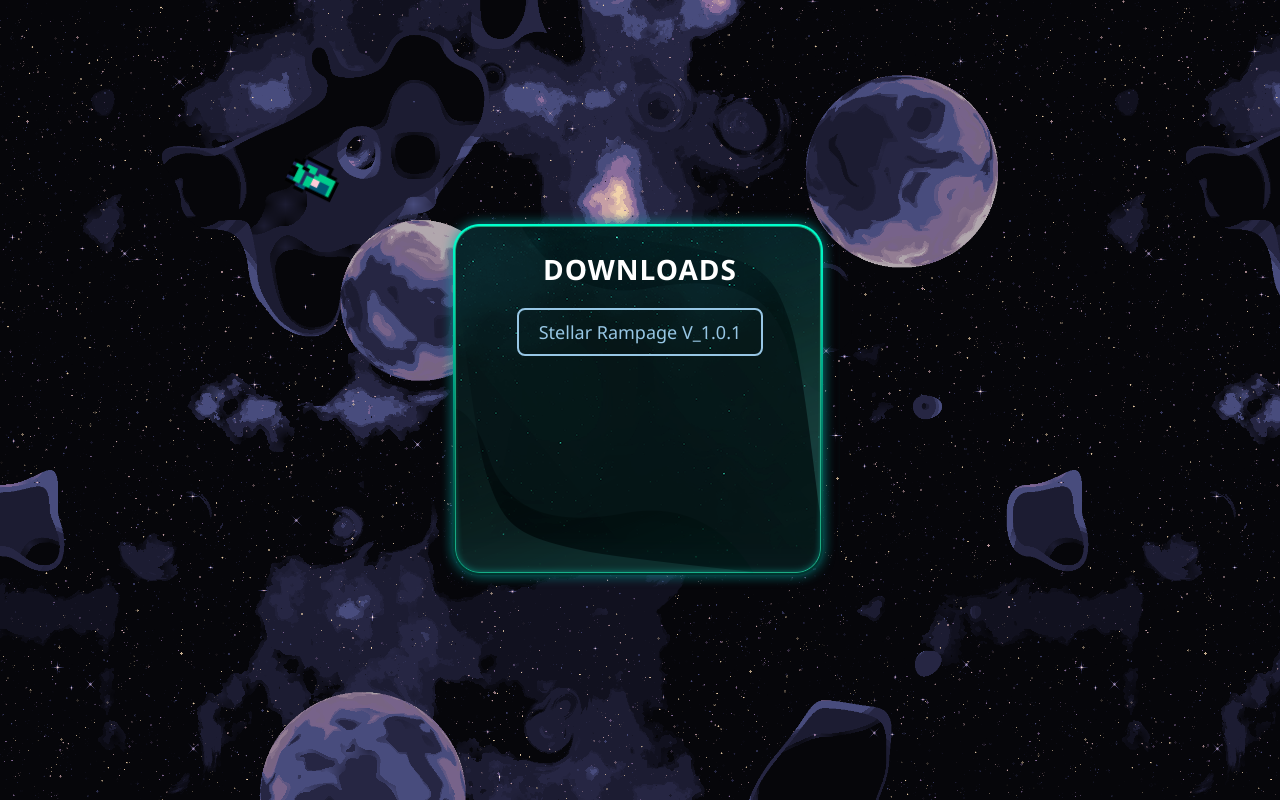
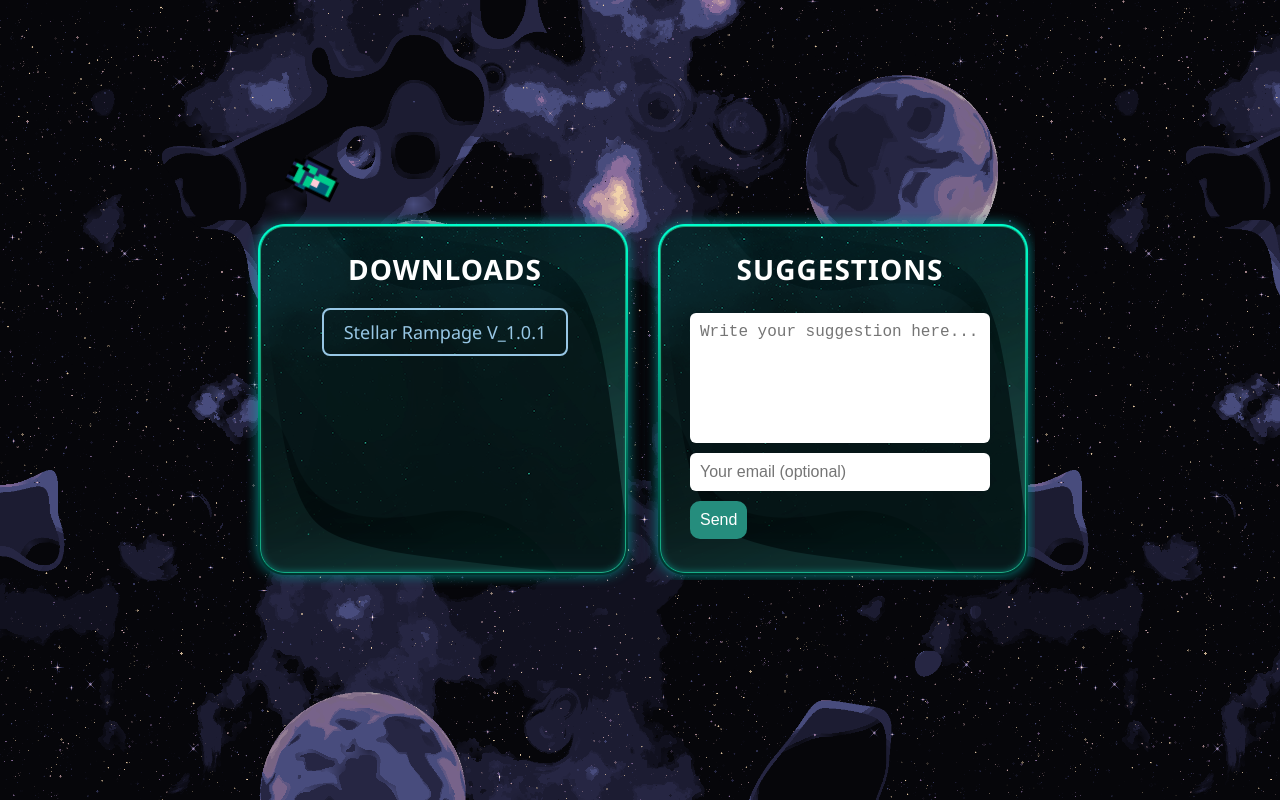
Before and after one commit to NBClarkeRIT/stellar-rampage, a plain HTML site: page index.html in a window 1280 px wide. Drawn offline with Linux system fonts and the light colour scheme.

Commit message:
Added forms

```diff
--- a/Style.css
+++ b/Style.css
@@ -23,6 +23,10 @@
     }
 }
 
+.main{
+  display: flex;
+
+}
 body {
   background-color: #0e0e10;
   color: white;
@@ -38,7 +42,23 @@
   overflow-x: hidden;
 }
 
-.main {
+.suggestions{
+  background-image: url(Images/Card\ X3.png);
+  display: flex;
+  height: 370px;
+  width: 390px ;
+  flex-direction: column;
+  align-items: center;
+  gap: 20px;
+  padding: 40px;
+  border-radius: 12px;
+  color: white;
+  max-width: 420px;
+  box-sizing: border-box;
+  overflow: hidden;
+}
+
+.zipBox {
   background-image: url(Images/Card\ X3.png);
   display: flex;
   height: 300px;
@@ -54,6 +74,47 @@
   margin: 0;
   font-size: 28px;
   letter-spacing: 1px;
+}
+
+
+.suggestions textarea,
+.suggestions input[type="email"] {
+  padding: 10px;
+  margin-top: 5px;
+  border-radius: 6px;
+  border: none;
+  font-size: 16px;
+  width: 100%;
+  min-width: 300px;
+  max-width: 300px;
+  box-sizing: border-box;
+  resize: none;
+}
+
+.suggestions textarea
+{
+height: 130px;
+}
+.suggestions button {
+  margin-top: 10px;
+  padding: 10px;
+  font-size: 16px;
+  border-radius: 10px;
+  border: none;
+  background-color: #258d7d;
+  color: white;
+  cursor: pointer;
+}
+
+.suggestions button:hover {
+  margin-top: 10px;
+  padding: 10px;
+  font-size: 16px;
+  border-radius: 10px;
+  border: none;
+  background-color: #f7f7f7;
+  cursor: pointer;
+  color: #1a1a1d;
 }
 
 .download-link {
--- a/index.html
+++ b/index.html
@@ -15,10 +15,25 @@
   </head>
   <body>
     <div class="main">
-      <h4>DOWNLOADS</h4>
-      <a href="Downloads/SR_V1.0.1.zip" download class="download-link">
-        Stellar Rampage V_1.0.1
-      </a>
+      <div class="zipBox">
+        <h4>DOWNLOADS</h4>
+        <a href="Downloads/SR_V1.0.1.zip" download class="download-link">
+          Stellar Rampage V_1.0.1
+        </a>
+      </div>
+      <div class="suggestions">
+        <h4>SUGGESTIONS</h4>
+        <form
+        action="https://formspree.io/f/mpwdalld"
+        method="POST"
+        >
+          <textarea name="message" placeholder="Write your suggestion here..." required></textarea>
+          <br>
+          <input type="email" name="email" placeholder="Your email (optional)">
+          <br>
+          <button type="submit">Send</button>
+        </form>
+      </div>
     </div>
   </body>
   </html>
```
Also changed, not shown: Images/Card X12.png (added), Images/Card X2.png (added), Images/LargePanel.png (added).
